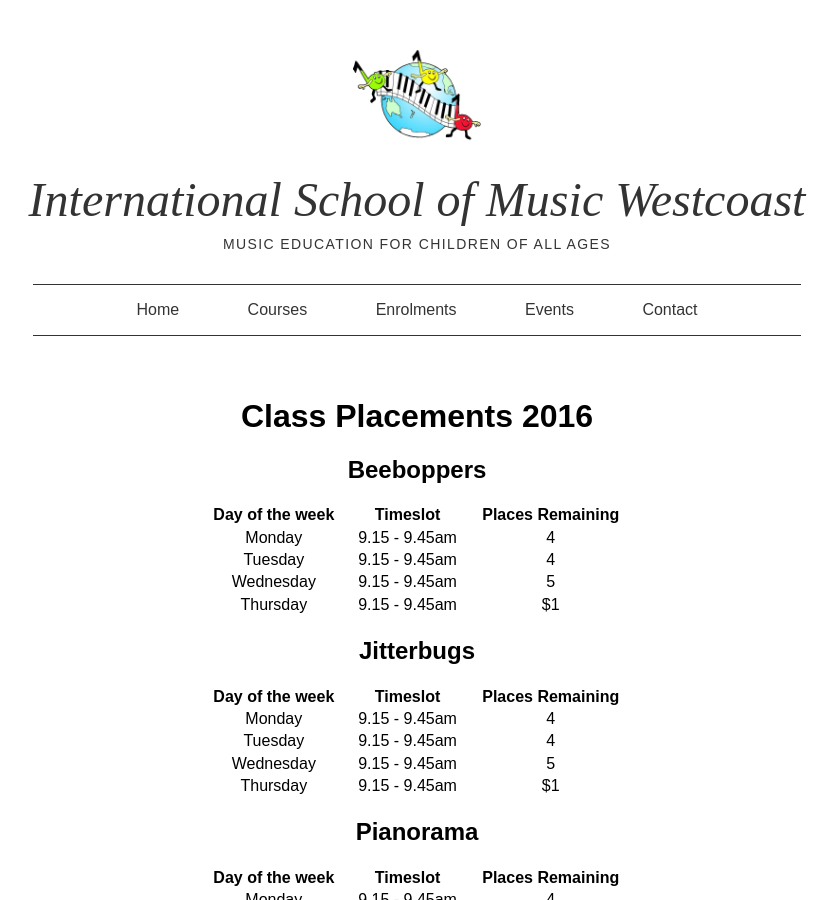
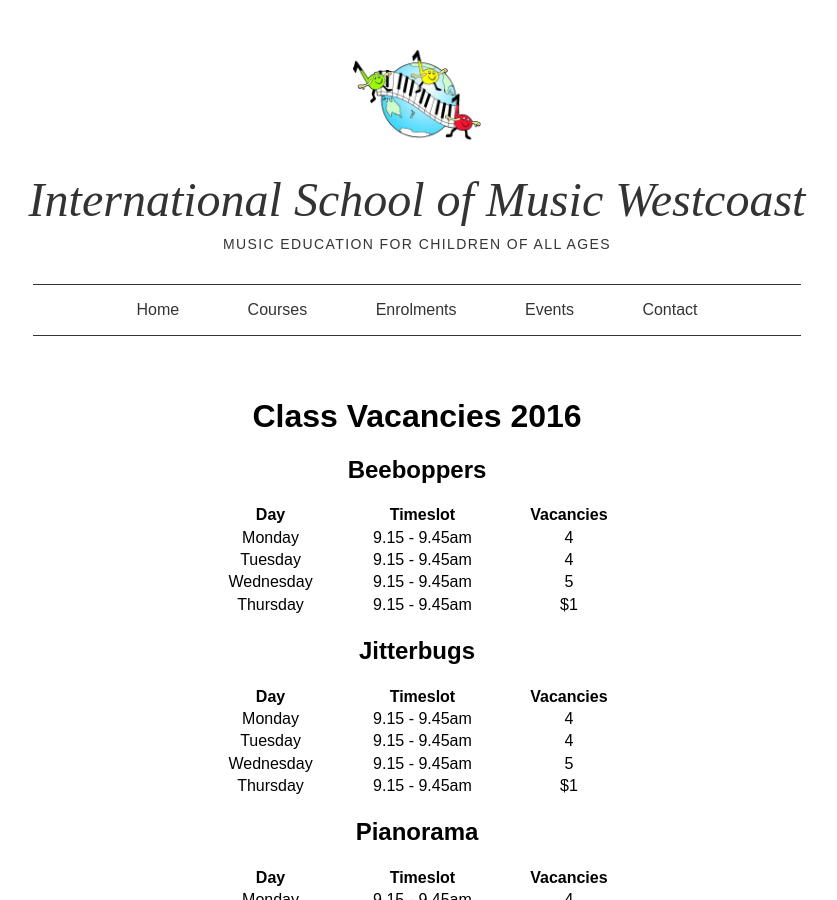
Before and after one commit to ismwestcoast/v3, a Jekyll site: the page built from _posts/2016-06-15-newenrolments.md, in a window 1280 px wide and 900 px high. Shown: the whole window, without its empty margins (223-1060 px from the left). Built offline with Jekyll 4.4.1, drawn with Linux system fonts in a browser that asks for light colours; nearby versions of some CDN libraries; library files that are not in the unit come from our copies.

Commit message:
fix table layout

```diff
--- a/_layouts/events.html
+++ b/_layouts/events.html
@@ -3,7 +3,7 @@
 <html class="avenir">
     {% include navbar.html %}
     <body class="mw9 tc center">
-        <img class="measure-wide br2-ns" src={{ "/static/images/events/concert.jpg" | prepend: site.baseurl}} alt=""/>
+        <img class="w-100 br2-ns" src={{ "/static/images/events/concert.jpg" | prepend: site.baseurl}} alt=""/>
 	    {% for post in site.categories.events %}
     		{{ post.content }}
 	    {% endfor %}
--- a/_posts/2016-06-15-newenrolments.md
+++ b/_posts/2016-06-15-newenrolments.md
@@ -11,12 +11,12 @@
 description: Lorem ipsum dolor sit amet, usu cu alterum nominavi lobortis. At duo novum diceret. Tantas apeirian vix et, usu sanctus postulant inciderint ut, populo diceret necessitatibus in vim. Cu eum dicam feugiat noluisse.
 permalink: /info/enrolmentdates.html
 ---
-# Class Placements 2016
+# Class Vacancies 2016
 
 ## Beeboppers
 
 {:.w-80-l.w-100.dt.center}
-|Day of the week| Timeslot      | Places Remaining|
+|Day| Timeslot      | Vacancies|
 |:-------------:|:-------------:|:---------------:|
 | Monday        | 9.15 - 9.45am | 4               |
 | Tuesday       | 9.15 - 9.45am |   4             |
@@ -26,7 +26,7 @@
 ## Jitterbugs
 
 {:.w-80-l.w-100.dt.center}
-|Day of the week| Timeslot      | Places Remaining|
+|Day| Timeslot      | Vacancies|
 |:-------------:|:-------------:|:---------------:|
 | Monday        | 9.15 - 9.45am | 4               |
 | Tuesday       | 9.15 - 9.45am |   4             |
@@ -36,7 +36,7 @@
 ## Pianorama
 
 {:.w-80-l.w-100.dt.center}
-|Day of the week| Timeslot      | Places Remaining|
+|Day| Timeslot      | Vacancies|
 |:-------------:|:-------------:|:---------------:|
 | Monday        | 9.15 - 9.45am | 4               |
 | Tuesday       | 9.15 - 9.45am |   4             |
```
